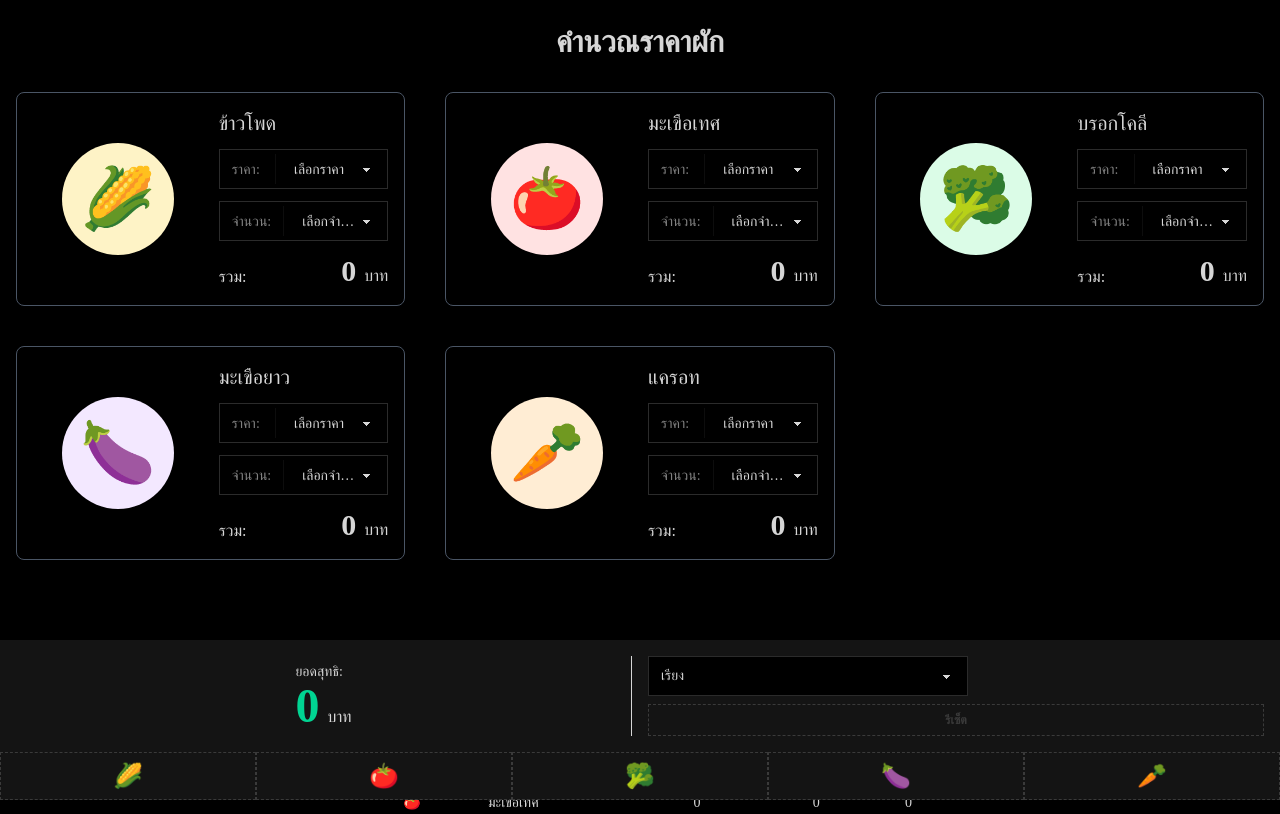
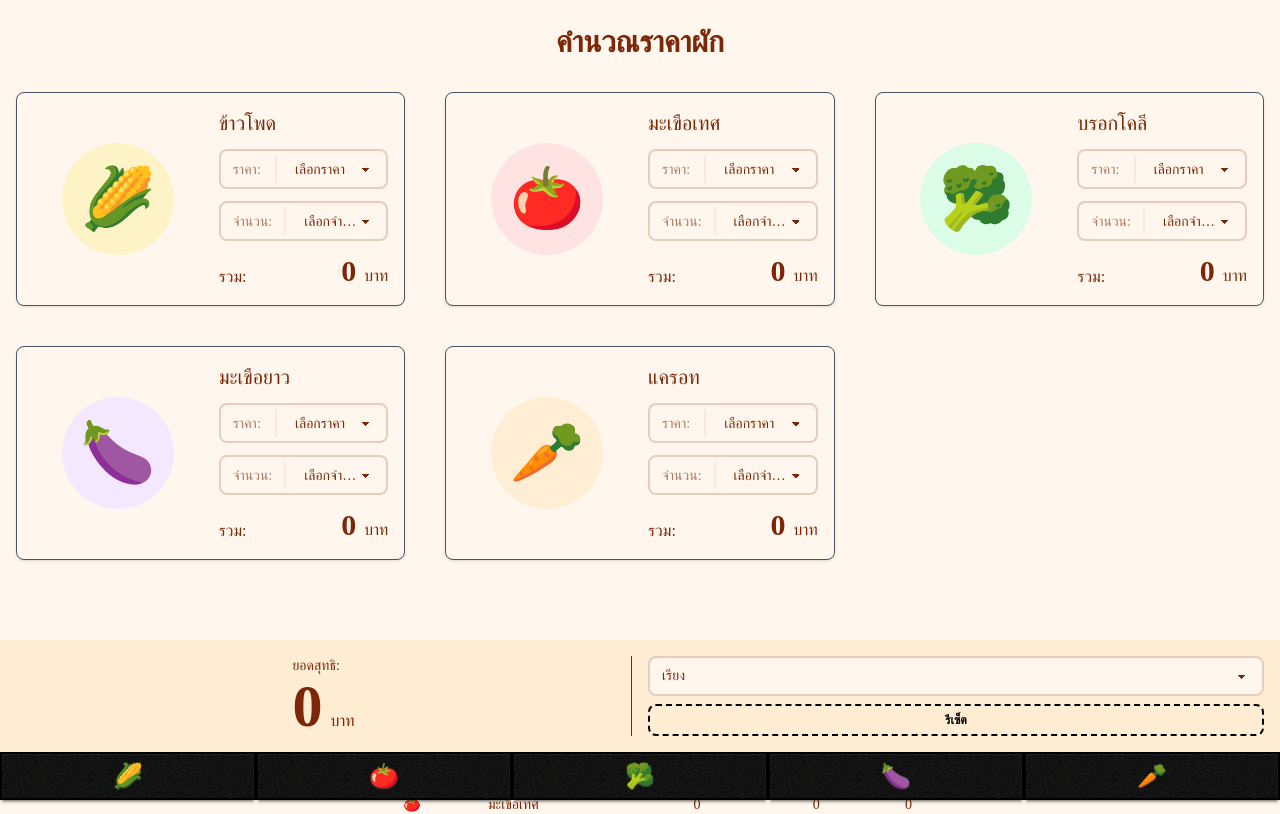
Before and after one commit to quonly/calculate-vegetable, a React (Vite) app: page / in a window 1280 px wide. Shown: the top 814 px of the page. Built offline with nearby package versions, Linux system fonts and the light colour scheme; a web font is replaced by a local one.

Commit message:
remove card dragable and change theme

```diff
--- a/index.html
+++ b/index.html
@@ -1,5 +1,5 @@
 <!DOCTYPE html>
-<html lang="en" data-theme="black">
+<html lang="en" data-theme="caramellatte">
   <head>
     <meta charset="UTF-8" />
     <link rel="icon" type="image/svg+xml" href="/vite.svg" />
--- a/src/App.jsx
+++ b/src/App.jsx
@@ -125,37 +125,15 @@ function App() {
         <h1 className="text-3xl text-center pb-2 font-bold mb-6">
           คำนวณราคาผัก
         </h1>
-
-        <DragDropContext onDragEnd={onDragEnd}>
-          <Droppable droppableId="items">
-            {(provided) => (
-              <div
-                className="grid gap-10 md:grid-cols-2 lg:grid-cols-3 mb-6"
-                {...provided.droppableProps}
-                ref={provided.innerRef}
-              >
-                {itemOrder.map((item, index) => (
-                  <Draggable key={item} draggableId={item} index={index}>
-                    {(provided) => (
-                      <div
-                        ref={provided.innerRef}
-                        {...provided.draggableProps}
-                        {...provided.dragHandleProps}
-                      >
+        <div className="grid gap-10 md:grid-cols-2 lg:grid-cols-3 mb-6">
+          {itemOrder.map((item) => (
             <Card
               key={item}
               item={items[item]}
               onCalculate={handleCalculate}
             />
+          ))}
         </div>
-                    )}
-                  </Draggable>
-                ))}
-                {provided.placeholder}
-              </div>
-            )}
-          </Droppable>
-        </DragDropContext>
 
         <div className="overflow-x-hidden mt-16 sm:mt-20 max-w-xl mx-auto">
           <h2 className="text-center text-2xl font-semibold mb-4">สรุปผล</h2>
@@ -204,18 +182,18 @@ function App() {
       <div className="fixed bottom-0 w-full bg-base-200">
         <div className="grid gap-4 grid-cols-2 divide-x p-4">
           <div className="grid place-content-center">
-            <span className="text-sm">ยอดสุทธิ:</span>
+            <span className="text-sm font-medium">ยอดสุทธิ:</span>
             <div className="space-x-2">
-              <span className="font-bold text-5xl text-emerald-400">
+              <span className="font-bold text-6xl">
                 {total}
               </span>
-              <span>บาท</span>
+              <span className="font-medium">บาท</span>
             </div>
           </div>
           <div className="flex flex-col gap-2">
             <select
               defaultValue="เรียง"
-              className="select text-sm"
+              className="select text-sm w-full"
               onChange={handleSort}
             >
               <option value="เรียง" disabled>
@@ -252,7 +230,7 @@ function App() {
                           {...provided.draggableProps}
                           {...provided.dragHandleProps}
                           href={`#${item.icon}`}
-                          className="text-2xl btn btn-dash btn-primary h-12"
+                          className="text-2xl btn rounded-none btn-primary h-12"
                         >
                           {item.icon}
                         </a>
```
Lines whose indentation alone changed are shown as unchanged.
